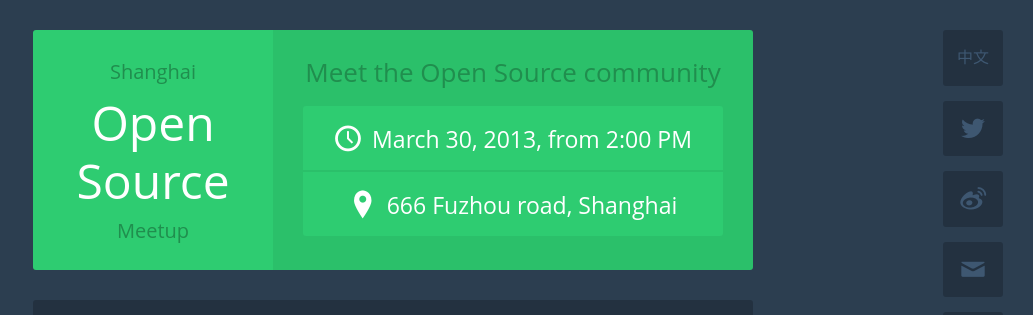
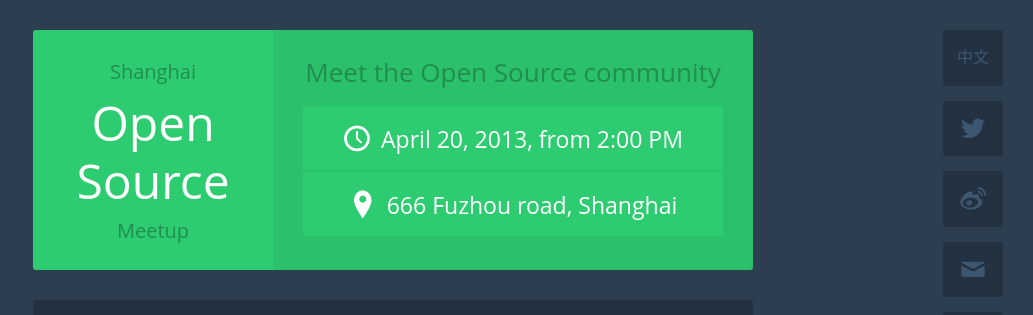
Before and after one commit to Wiredcraft/shanghaios, a Jekyll site: the page built from en.md, in a window 1280 px wide. Shown: the top 315 px of the page, without its empty margins (247-1280 px from the left). Built offline with Jekyll 4.4.1, drawn with Linux system fonts in a browser that asks for light colours; comment, search, counter and statistics services are not loaded.

Commit message:
update date

```diff
--- a/_config.yml
+++ b/_config.yml
@@ -9,8 +9,8 @@ switch: {en: "<a href='/'>中文</a>", cn: "<a href='/en.html'>en</a>"}
 name: {en: "Shanghai <span>Open Source</span> Meetup", cn: "上海<span>开源</span>聚会"}
 description: {en: "Meet the Open Source community", cn: "开源爱好者的专业交流平台" }
 details: {
-	en: { day: "March 30, 2013", time: "from 2:00 PM", addr: "666 Fuzhou road, Shanghai" },
-	cn: { day: "2013年3月30日", time: "下午2点开始", addr: "上海市 福州路666号 金陵海欣大厦" }
+	en: { day: "April 20, 2013", time: "from 2:00 PM", addr: "666 Fuzhou road, Shanghai" },
+	cn: { day: "2013年4月20日", time: "下午2点开始", addr: "上海市 福州路666号 金陵海欣大厦" }
 }
 
 # url: http://wiredcraft.github.com/foundation
```
